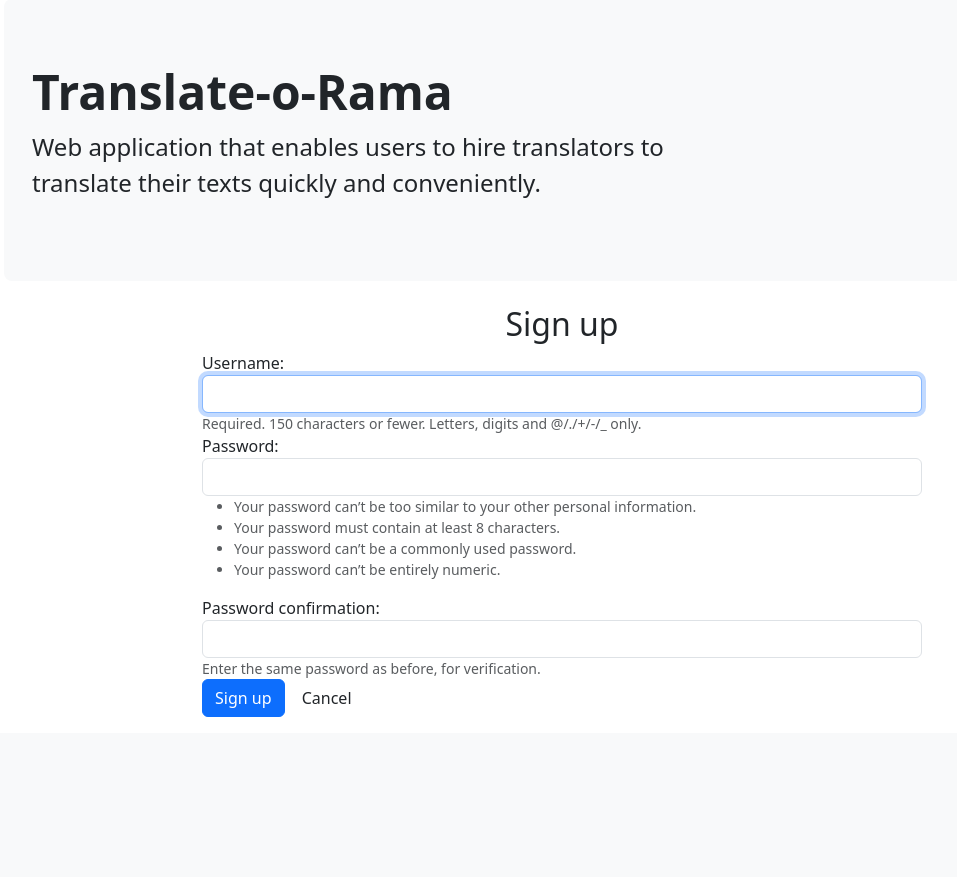
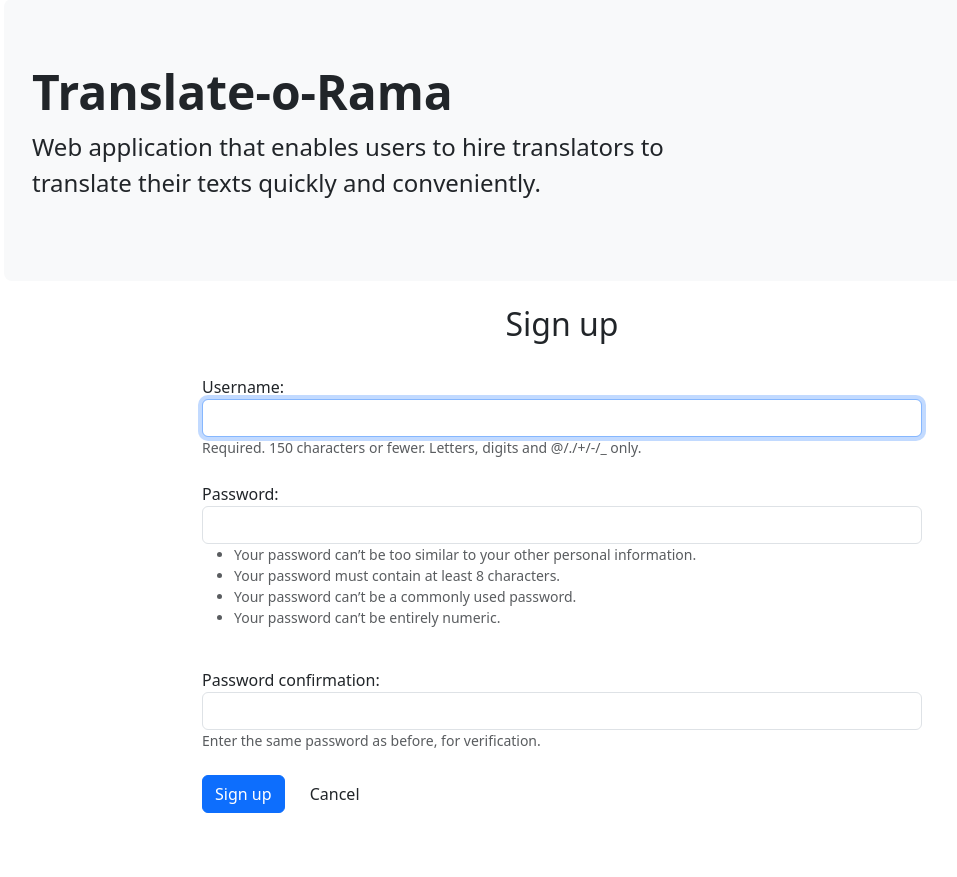
Before and after one commit to lukakuterovac/translate-o-rama, a Django app: page /accounts/sign-up in a window 1280 px wide. Shown: the part 73-950 px from the top of the page, without its empty margins (78-1035 px from the left). Before the commit the page ends 790 px from the top, so only its background shows below. Run offline with Django 4.2, Linux system fonts and the light colour scheme; some libraries are stand-ins or nearby versions.

Commit message:
Adjust spacing in signup.html

```diff
--- a/translationsite/app/templates/includes/bs4_form.html
+++ b/translationsite/app/templates/includes/bs4_form.html
@@ -7,7 +7,7 @@
 {% for field in form.visible_fields %}
   <div class="row form-group">
     <div class="col-md-8 cointrols mx-auto">
-      {{ field.label_tag }}
+      <label class="mt-4">{{ field.label_tag }}</label>
 
       {% if form.is_bound %}
         {% if field.errors %}
--- a/translationsite/app/templates/registration/signup.html
+++ b/translationsite/app/templates/registration/signup.html
@@ -11,10 +11,10 @@
 
       {% include 'includes/bs4_form.html' with form=form %}
 
-      <div class="row">
+      <div class="row mt-4 mb-5">
         <div class="col-md-8 mx-auto">
           <input type="submit" value="Sign up" class="btn btn-primary">
-          <a href="{% url 'home_path' %}" class="btn btn-default">Cancel</a>
+          <a href="{% url 'home_path' %}" class="btn btn-default ms-2">Cancel</a>
         </div>
       </div>
 
```
